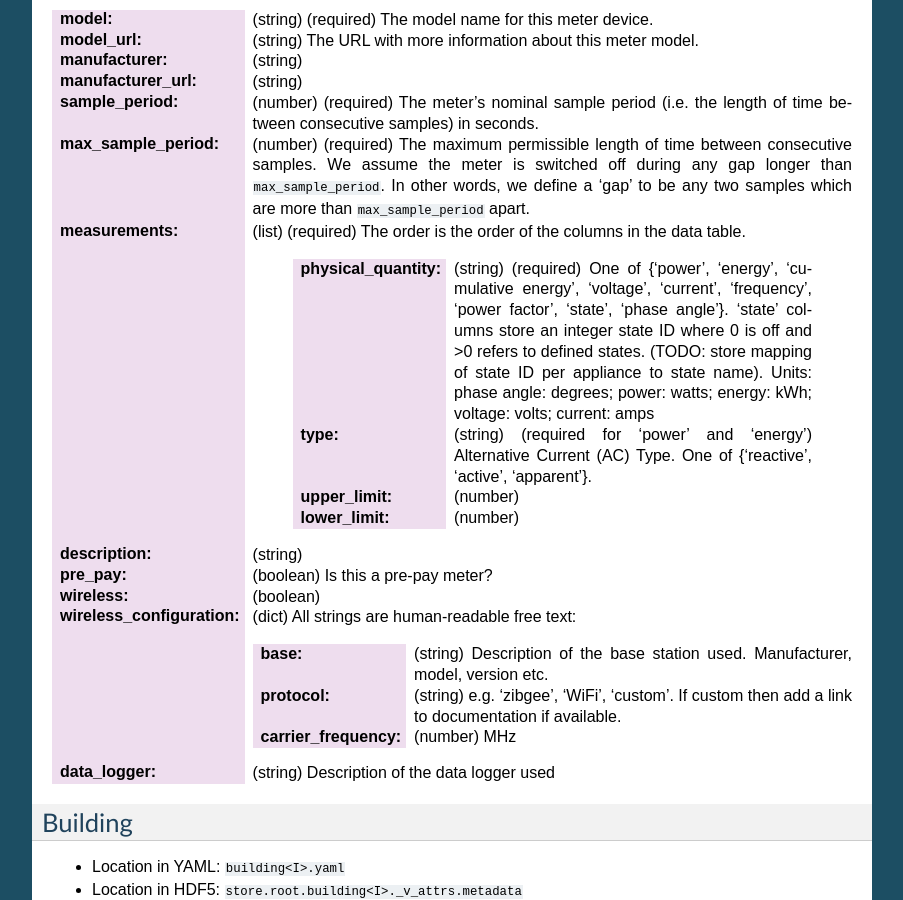
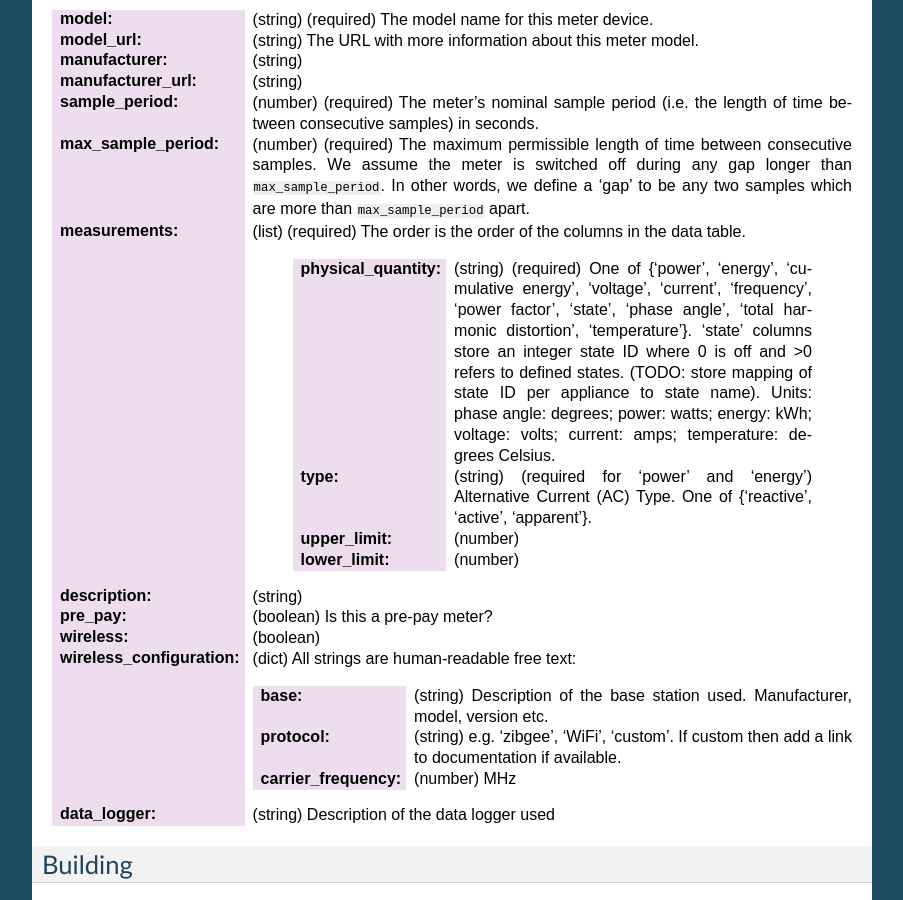
Before and after one commit to nilmtk/nilm_metadata, a Sphinx documentation site: the page built from docs/source/dataset_metadata.rst, in a window 1280 px wide and 900 px high, scrolled down 1665 px. Shown: the whole window, without its empty margins (198-1101 px from the left). Built offline with Sphinx 7.4.7, drawn with Linux system fonts in a browser that asks for light colours.

Commit message:
Added `total harmonic distortion` and `temperature`.
Closes #25

```diff
--- a/docs/source/dataset_metadata.rst
+++ b/docs/source/dataset_metadata.rst
@@ -125,13 +125,14 @@ Values are dicts with these keys:
 
    :physical_quantity: (string) (required) One of {'power', 'energy',
                        'cumulative energy', 'voltage', 'current',
-                       'frequency', 'power factor', 'state', 'phase angle'}.
+                       'frequency', 'power factor', 'state', 'phase
+                       angle', 'total harmonic distortion', 'temperature'}.
                        'state' columns store an integer
                        state ID where 0 is off and >0 refers to
                        defined states. (TODO: store mapping of state
                        ID per appliance to state name).  Units: phase angle:
                        degrees; power: watts; energy: kWh; voltage:
-                       volts; current: amps
+                       volts; current: amps; temperature: degrees Celsius.
    :type: (string) (required for 'power' and 'energy') Alternative
            Current (AC) Type. One of {'reactive', 'active',
            'apparent'}.
```
